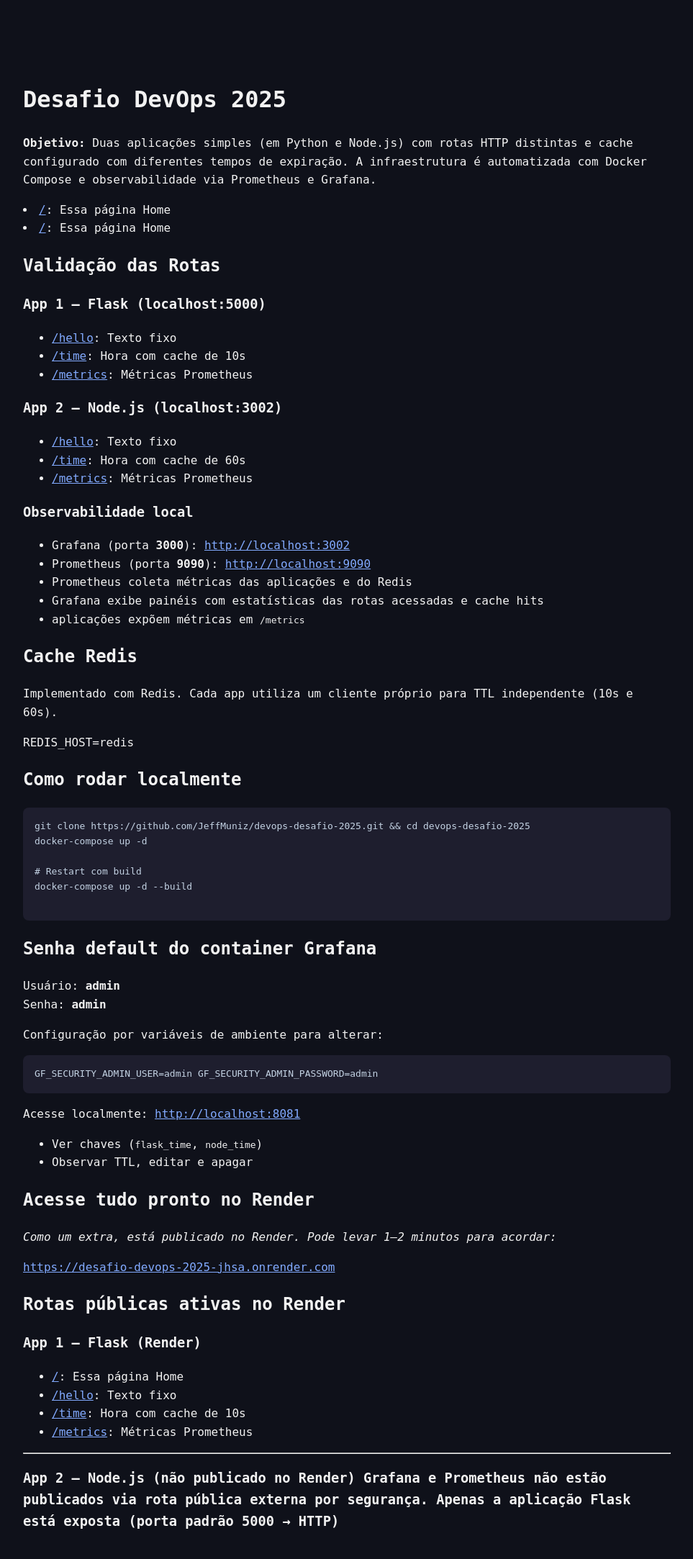
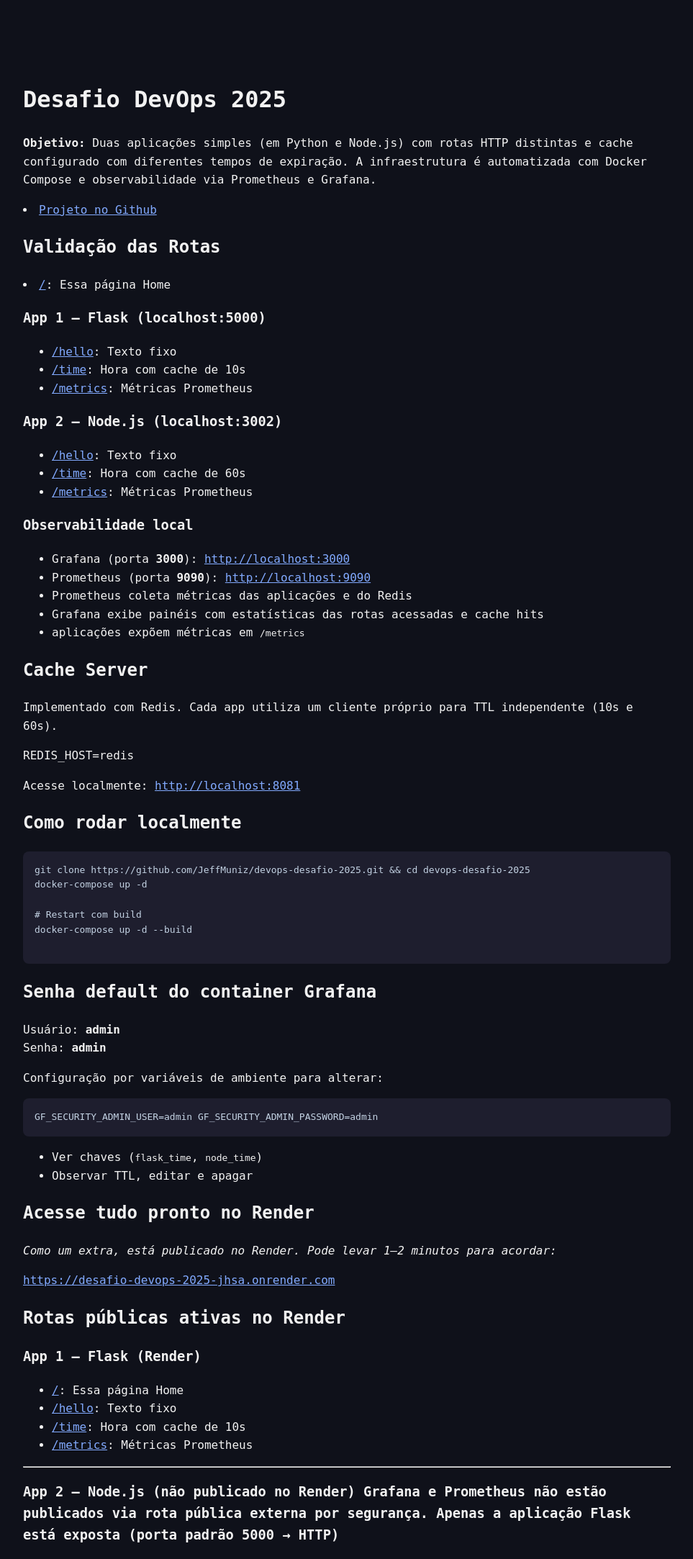
Before and after one commit to JeffMuniz/DESAFIO-DEVOPS-2025, a Flask app: page / in a window 1280 px wide. Shown: the top 2166 px of the page at 72% size, without its empty margins (158-1121 px from the left). Before the commit the page ends 2124 px from the top, so only its background shows below. Run offline with Flask 3, Linux system fonts and the light colour scheme.

Commit message:
Update index.html

```diff
--- a/app-flask/templates/index.html
+++ b/app-flask/templates/index.html
@@ -14,10 +14,10 @@
         tempos de expiração. A infraestrutura é automatizada com Docker Compose e observabilidade via Prometheus e Grafana.</p>
 
 
-    <li><a href="https://github.com/JeffMuniz/DESAFIO-DEVOPS-2025">/</a>: Essa página Home</li>
-    <li><a href="http://localhost:5000/">/</a>: Essa página Home</li>
+    <li><a href="https://github.com/JeffMuniz/DESAFIO-DEVOPS-2025">Projeto no Github</a></li>
 
     <h2>Validação das Rotas</h2>
+    <li><a href="http://localhost:5000/">/</a>: Essa página Home</li>
     <h3>App 1 – Flask (localhost:5000)</h3>
     <ul>
 
@@ -35,17 +35,17 @@
 
     <h3>Observabilidade local</h3>
     <ul>
-      <li>Grafana (porta <strong>3000</strong>): <a href="http://localhost:3002" target="_blank">http://localhost:3002</a></li>
+      <li>Grafana (porta <strong>3000</strong>): <a href="http://localhost:3000" target="_blank">http://localhost:3000</a></li>
       <li>Prometheus (porta <strong>9090</strong>): <a href="http://localhost:9090" target="_blank">http://localhost:9090</a></li>
       <li>Prometheus coleta métricas das aplicações e do Redis</li>
       <li>Grafana exibe painéis com estatísticas das rotas acessadas e cache hits</li>
       <li>aplicações expõem métricas em <code>/metrics</code></li>
     </ul>
 
-    <h2>Cache Redis</h2>
+    <h2>Cache Server</h2>
     <p>Implementado com Redis. Cada app utiliza um cliente próprio para TTL independente (10s e 60s).</p>
     <p>REDIS_HOST=redis</p>
-
+    <p>Acesse localmente: <a href="http://localhost:8081" target="_blank">http://localhost:8081</a></p>
 
     <h2>Como rodar localmente</h2>
     <pre><code>git clone https://github.com/JeffMuniz/devops-desafio-2025.git && cd devops-desafio-2025
@@ -59,7 +59,7 @@
     <p>Usuário: <strong>admin</strong><br>Senha: <strong>admin</strong></p>
     <p>Configuração por variáveis de ambiente para alterar:</p>
     <pre><code>GF_SECURITY_ADMIN_USER=admin GF_SECURITY_ADMIN_PASSWORD=admin</code></pre>
-    <p>Acesse localmente: <a href="http://localhost:8081" target="_blank">http://localhost:8081</a></p>
+
     <ul>
       <li>Ver chaves (<code>flask_time</code>, <code>node_time</code>)</li>
       <li>Observar TTL, editar e apagar</li>
```
